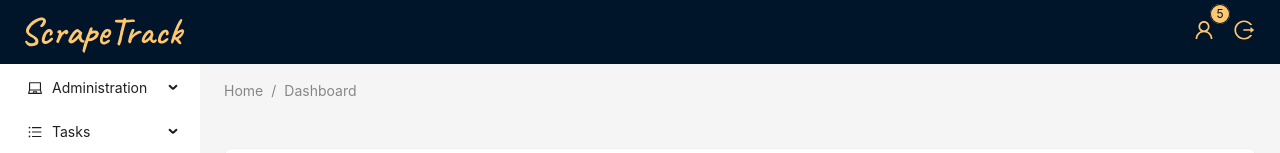
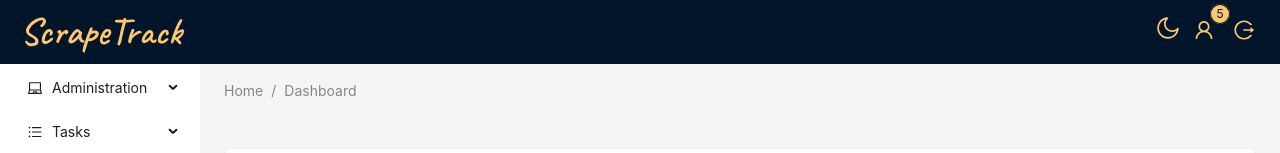
Before and after one commit to oksanabaza/setu-final-project, a React (Vite) app in the folder frontend/: page /dashboard in a window 1280 px wide. Shown: the top 153 px of the page. Built offline with nearby package versions, Linux system fonts and the light colour scheme; sample sign-in values are in the browser's storage; a web font is replaced by a local one.

Commit message:
Add dynamic theme toggle

```diff
--- a/frontend/src/components/BaseLayout.jsx
+++ b/frontend/src/components/BaseLayout.jsx
@@ -1,17 +1,20 @@
 import React, { useState, useEffect } from 'react';
-import { Layout, Space, Button, Tooltip, Drawer, Typography, Badge, Breadcrumb, Card } from 'antd';
-import { UserOutlined, LogoutOutlined } from '@ant-design/icons';
+import { Layout, Space, Button, Tooltip, Drawer, Typography, Badge, Breadcrumb, Card, ConfigProvider } from 'antd';
+import { UserOutlined, LogoutOutlined, SunOutlined, MoonOutlined } from '@ant-design/icons';
 import SubNav from './SubNav';
 import { Outlet, Link, useLocation, useNavigate } from 'react-router-dom';
+import { theme } from 'antd';
 
 const { Header, Content, Sider } = Layout;
 const { Title } = Typography;
 
 const BaseLayout = ({ onLogout }) => {
   const [open, setOpen] = useState(false);
+  const [isDarkMode, setIsDarkMode] = useState(false);
   const location = useLocation();
   const navigate = useNavigate();
   const userName = localStorage.getItem('user_id');
+  const { darkAlgorithm, defaultAlgorithm } = theme;
 
   const showDrawer = () => {
     setOpen(true);
@@ -42,7 +45,6 @@ const BaseLayout = ({ onLogout }) => {
       const currentPath = '/' + pathnames.slice(0, index + 1).join('/');
 
       let breadcrumbName = breadcrumbNameMap[currentPath] || currentPath;
-
       Object.keys(breadcrumbNameMap).forEach(route => {
         const regex = new RegExp(route.replace(/:\w+/g, '([\\w-]+)'));
         const match = currentPath.match(regex);
@@ -57,7 +59,16 @@ const BaseLayout = ({ onLogout }) => {
     return [{ title: 'Home', path: '/' }, ...breadcrumbs];
   };
 
+  const handleClick = () => {
+    setIsDarkMode((previousValue) => !previousValue);
+  };
+
   return (
+    <ConfigProvider
+      theme={{
+        algorithm: isDarkMode ? darkAlgorithm : defaultAlgorithm,
+      }}
+    >
       <Layout style={{ minHeight: '100vh' }}>
         {/* Header */}
         <Header
@@ -68,11 +79,22 @@ const BaseLayout = ({ onLogout }) => {
             padding: '0 20px',
           }}
         >
-        <Title level={1} className='caveat-font' style={{ color: '#ffc76f', margin: 0 }}>ScrapeTrack</Title>
+          <Title level={1} className='caveat-font' style={{ color: '#ffc76f', margin: 0 }}>
+            ScrapeTrack
+          </Title>
 
           <Space style={{ marginLeft: 'auto' }}>
+            {/* Theme Toggle Button */}
+            <div onClick={handleClick} style={{ cursor: "pointer" }}>
+          {isDarkMode ? (
+            <SunOutlined style={{ fontSize: "24px", color: "#ffc76f" }} />
+          ) : (
+            <MoonOutlined style={{ fontSize: "24px", color: "#ffc76f" }} />
+          )}
+        </div>
+
             <Tooltip title="User Information">
-            <Badge count={5} style={{ backgroundColor: '#ffc76f', color:"#001529", borderColor:'#001529' }}>
+              <Badge count={5} style={{ backgroundColor: '#ffc76f', color: '#001529', borderColor: '#001529' }}>
                 <Button
                   type="text"
                   icon={<UserOutlined style={{ fontSize: '20px', color: '#ffc76f' }} />}
@@ -80,6 +102,7 @@ const BaseLayout = ({ onLogout }) => {
                 />
               </Badge>
             </Tooltip>
+
             <Tooltip title="Logout">
               <Button type="text" icon={<LogoutOutlined style={{ fontSize: '20px', color: '#ffc76f' }} />} onClick={onLogout} />
             </Tooltip>
@@ -106,7 +129,7 @@ const BaseLayout = ({ onLogout }) => {
                 padding: 24,
                 margin: 0,
                 minHeight: 280,
-              background: '#fff',
+                background: isDarkMode ? "#1d1d1d" : "#fff",
                 borderRadius: 8,
                 marginTop: 30,
               }}
@@ -117,16 +140,12 @@ const BaseLayout = ({ onLogout }) => {
         </Layout>
 
         {/* Drawer for User Info */}
-      <Drawer
-        title="User Information"
-        onClose={onClose}
-        open={open}
-        width={300}
-      >
+        <Drawer title="User Information" onClose={onClose} open={open} width={300}>
           <p><strong>Username:</strong> {userName || 'Not Available'}</p>
           <p>tasks</p>
         </Drawer>
       </Layout>
+    </ConfigProvider>
   );
 };
 
```
Lines whose indentation alone changed are shown as unchanged.
